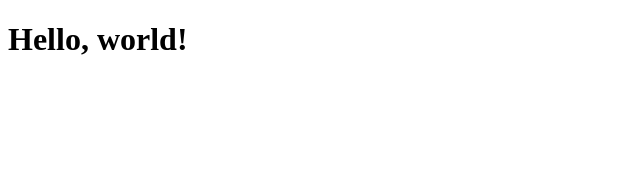
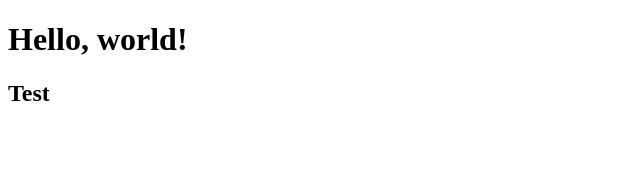
Before and after one commit to cav2008/starter-kit-client, a React app: page / in a window 1280 px wide. Shown: the top 170 px of the page, without its empty margins (0-640 px from the left). Built offline with nearby package versions, Linux system fonts and the light colour scheme.

Commit message:
add airbnb eslint

```diff
--- a/package.json
+++ b/package.json
@@ -43,6 +43,9 @@
     "babel-loader": "^8.2.3",
     "clean-webpack-plugin": "^4.0.0",
     "eslint": "^8.9.0",
+    "eslint-config-airbnb": "^19.0.4",
+    "eslint-plugin-import": "^2.25.4",
+    "eslint-plugin-jsx-a11y": "^6.5.1",
     "eslint-plugin-react": "^7.28.0",
     "eslint-plugin-react-hooks": "^4.3.0",
     "html-webpack-plugin": "^5.5.0",
--- a/src/App.tsx
+++ b/src/App.tsx
@@ -3,6 +3,7 @@ import React, { ReactElement } from 'react';
 const App = (): ReactElement => (
   <>
     <h1>Hello, world!</h1>
+    <h2>Test</h2>
   </>
 );
 
```
Also changed, not shown: .eslintrc.json, 1 other file (tests, documents, lock files or other folders).
